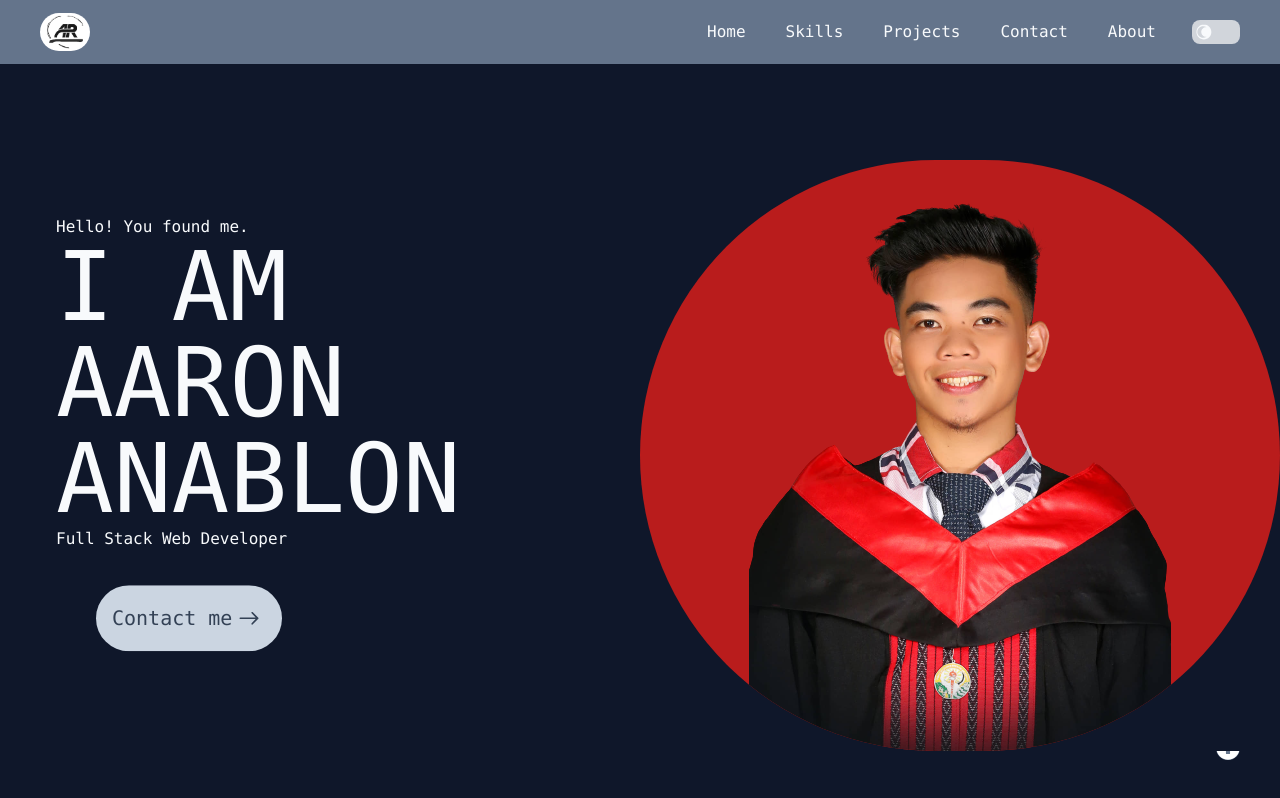
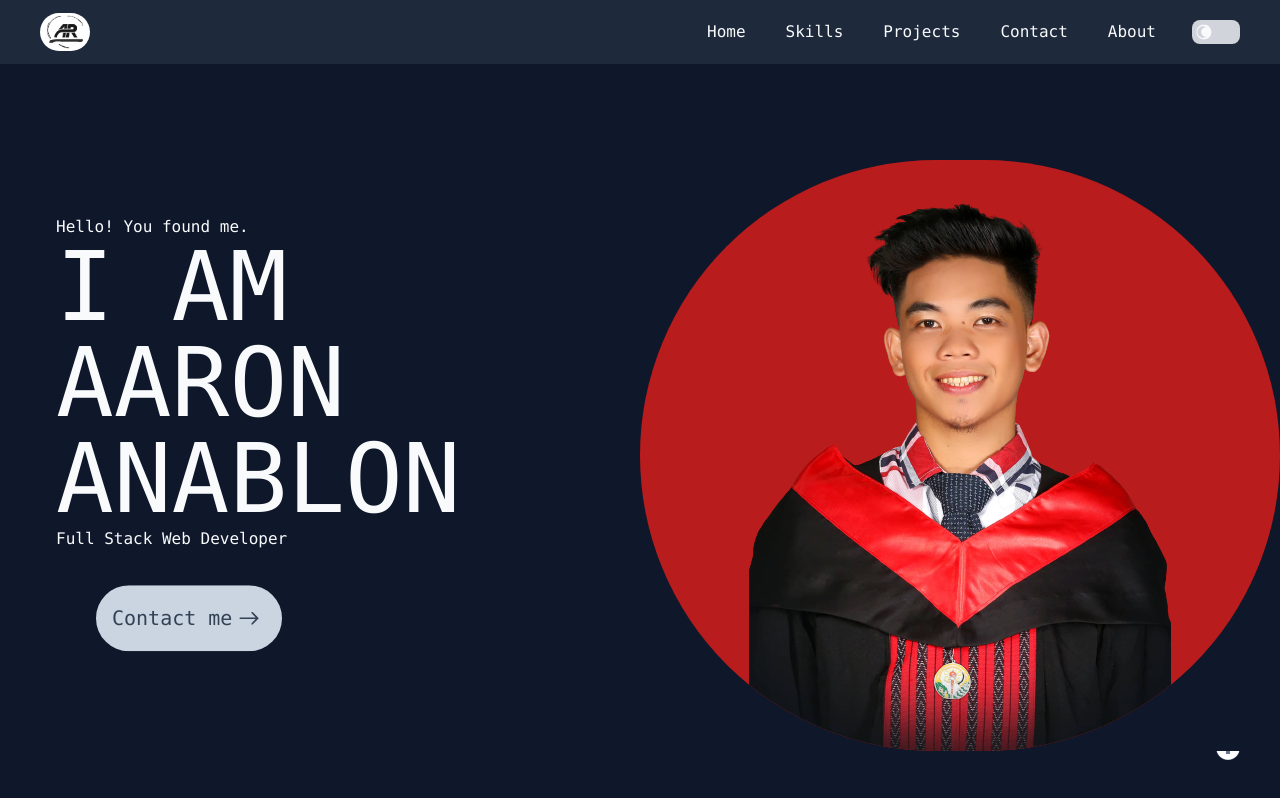
Before and after one commit to AaronAnablon/Playful-Avatar-Based-Personal-Portfolio, a Next.js app: page / in a window 1280 px wide. Shown: the top 798 px of the page. Built offline with nearby package versions, Linux system fonts and the light colour scheme.

Commit message:
Update Header.jsx

```diff
--- a/src/components/Header.jsx
+++ b/src/components/Header.jsx
@@ -24,7 +24,7 @@ const Header = ({ setViewPort }) => {
     };
 
     return (
-        <div className='px-10 z-50 h-16 grid grid-cols-2 sticky flex flex-row top-0 bg-slate-500 text-slate-50'>
+        <div className='px-10 z-50 h-16 grid grid-cols-2 sticky flex flex-row top-0 bg-slate-800 text-slate-50'>
             <div className={`grid md:grid-cols-12 grid-cols-4 justify-start items-center ${isMobileMenuOpen ? 'hidden' : ''}`}>
                 <Image onClick={() => handleScrollToSection("homeRef")} className='bg-white rounded-full' src={logo} alt='logo' />
             </div>
```
